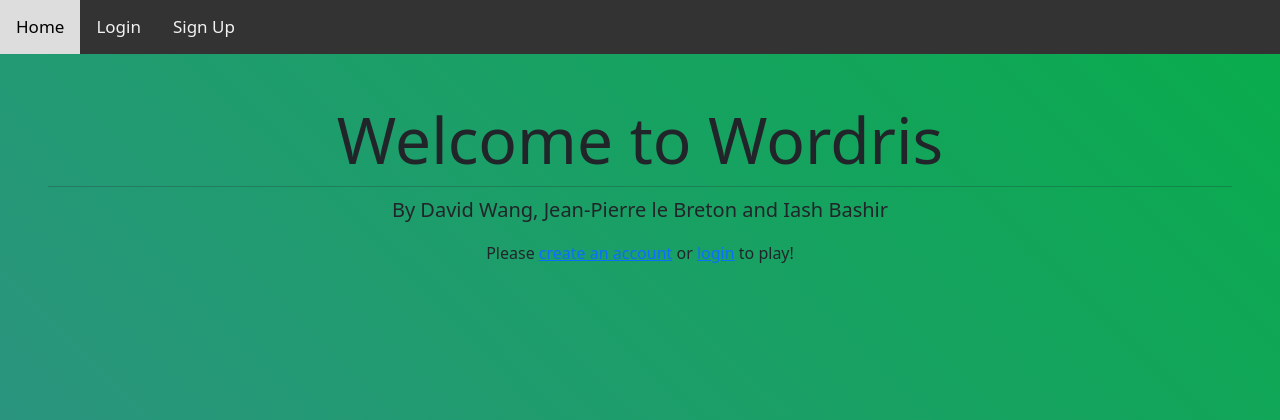
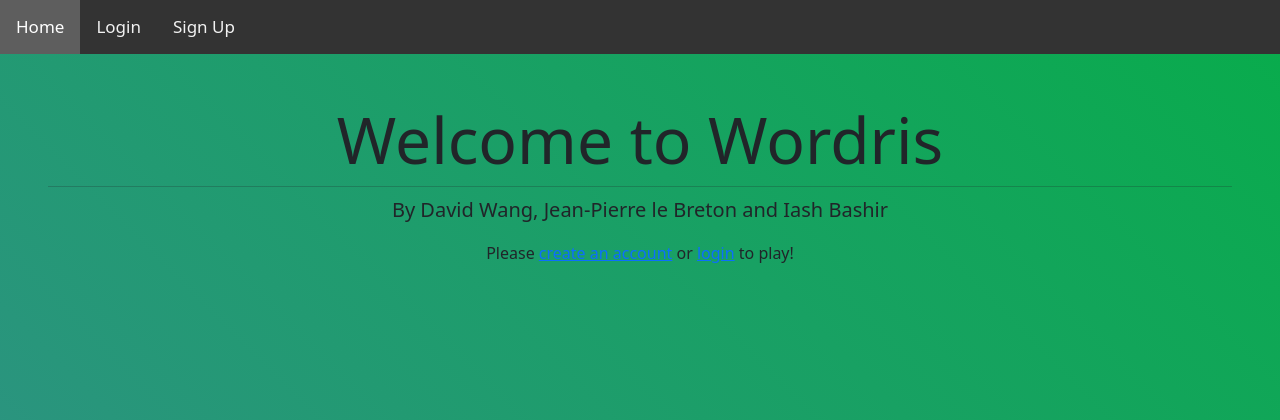
Before and after one commit to Iash5225/Project, a Flask app: page / in a window 1280 px wide, with the pointer over the restyled element. Shown: the top 420 px of the page. Run offline with Flask 2, Linux system fonts and the light colour scheme.

Commit message:
changed top navbar highlighting

```diff
--- a/project/static/base.css
+++ b/project/static/base.css
@@ -21,8 +21,8 @@
 /* Change the color of links on hover */
 
 .topnav a:hover {
-    background-color: #ddd;
-    color: black;
+    background-color: rgb(94, 94, 94);
+    color: rgb(255, 255, 255);
 }
 
 
```
Also changed, not shown: project/db.sqlite.
